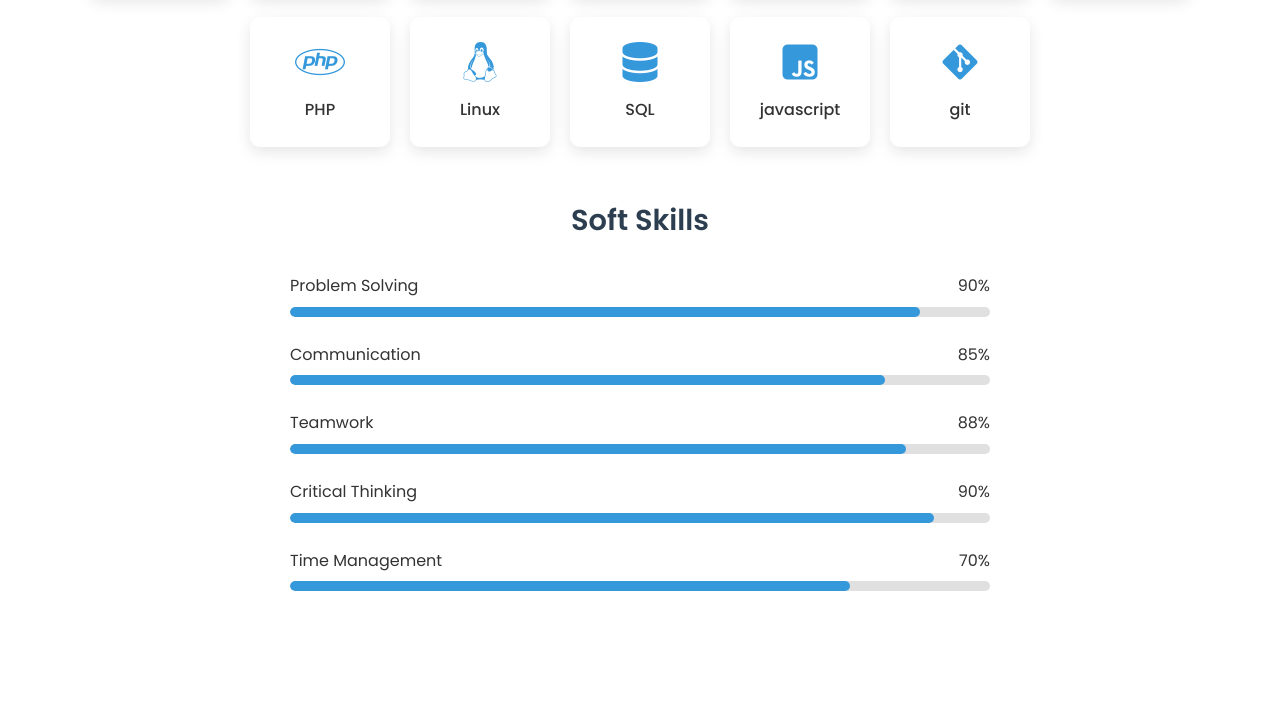
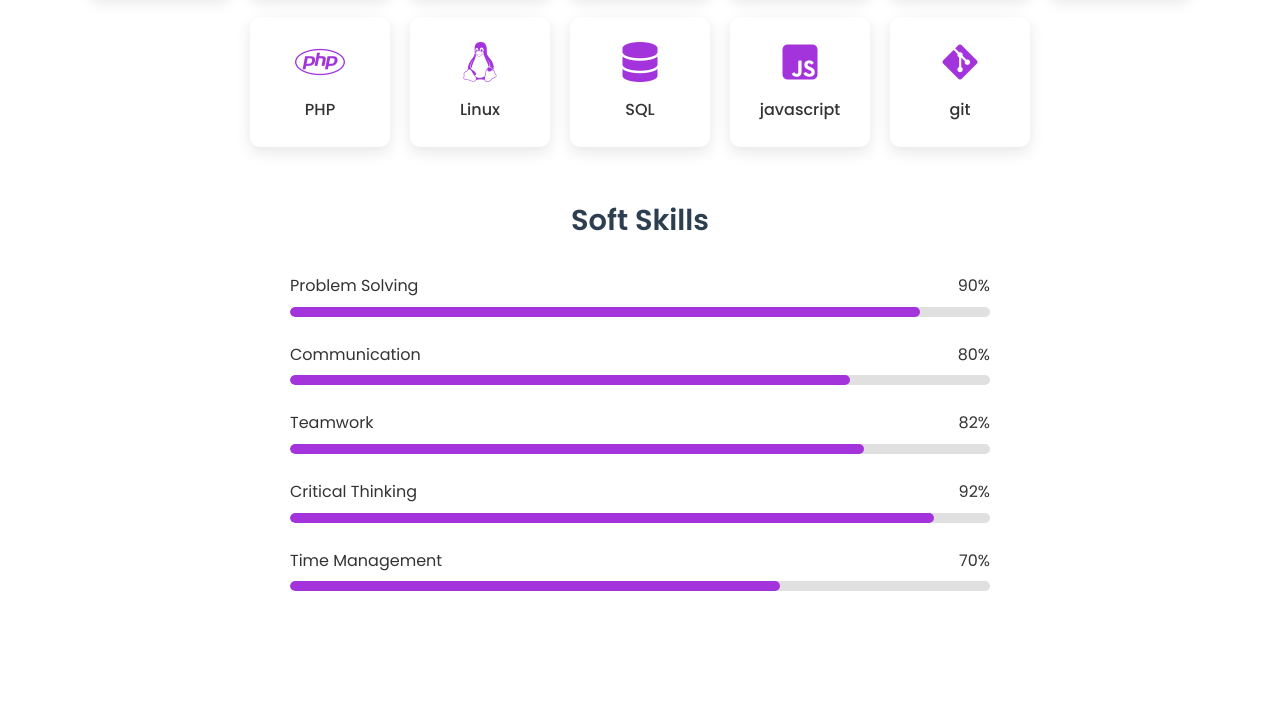
Before and after one commit to akr-sed/team-portfoloio-project, a plain HTML site: page BenakmoumChiraz/chiraz-bkm.html in a window 1280 px wide. Shown: the part 1866-2580 px from the top of the page. Drawn offline with nearby package versions, Linux system fonts and the light colour scheme.

Commit message:
fix: some styling issues and fixing the links

```diff
--- a/BenakmoumChiraz/index.html
+++ b/BenakmoumChiraz/chiraz-bkm.html
@@ -49,7 +49,7 @@
               <a href="#contact" class="btn primary-btn">Contact Me</a>
             </div>
             <div class="social-icons">
-              <a href="https://github.com/akr-sed" target="_blank"
+              <a href="https://github.com/Chirazbkm" target="_blank"
                 ><i class="fab fa-github"></i
               ></a>
               <a
@@ -180,25 +180,25 @@
               <div class="skill-bar">
                 <div class="skill-info">
                   <span>Communication</span>
-                  <span>85%</span>
+                  <span>80%</span>
                 </div>
                 <div class="skill-progress">
-                  <div class="progress" style="width: 85%"></div>
+                  <div class="progress" style="width: 80%"></div>
                 </div>
               </div>
               <div class="skill-bar">
                 <div class="skill-info">
                   <span>Teamwork</span>
-                  <span>88%</span>
+                  <span>82%</span>
                 </div>
                 <div class="skill-progress">
-                  <div class="progress" style="width: 88%"></div>
+                  <div class="progress" style="width: 82%"></div>
                 </div>
               </div>
               <div class="skill-bar">
                 <div class="skill-info">
                   <span>Critical Thinking</span>
-                  <span>90%</span>
+                  <span>92%</span>
                 </div>
                 <div class="skill-progress">
                   <div class="progress" style="width: 92%"></div>
@@ -210,7 +210,7 @@
                   <span>70%</span>
                 </div>
                 <div class="skill-progress">
-                  <div class="progress" style="width: 80%"></div>
+                  <div class="progress" style="width: 70%"></div>
                 </div>
               </div>
             </div>
--- a/BenakmoumChiraz/style.css
+++ b/BenakmoumChiraz/style.css
@@ -1,7 +1,7 @@
 :root {
-    --primary-color: #3498db;
-    --primary-dark: #2980b9;
-    --primary-light: #a6d0f5;
+    --primary-color: #a334db;
+    --primary-dark: #cb71e2;
+    --primary-light: #e7b4f8;
     --secondary-color: #2c3e50;
     --text-color: #333333;
     --light-text: #f8f9fa;
```
Also changed, not shown: index.html (+2 -2 lines).
